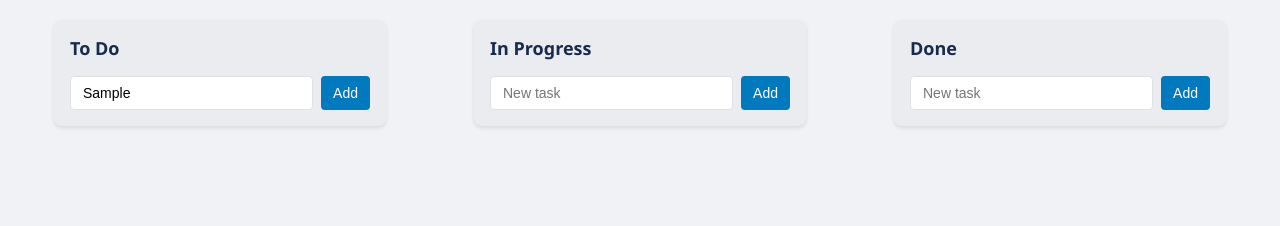
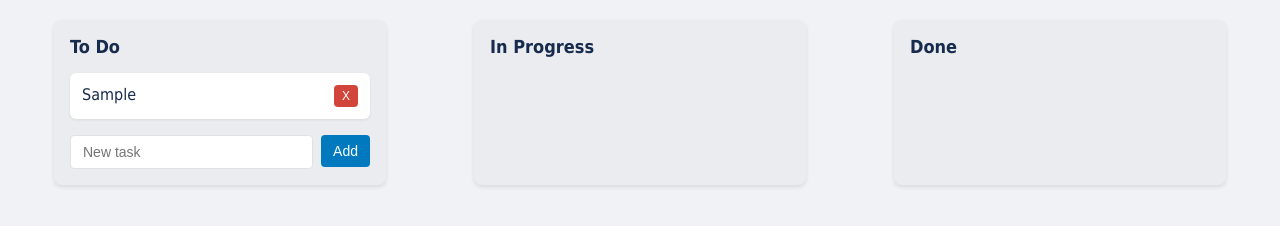
Before and after one commit to tomegavazovv/Trello-Alike, a plain HTML site: page home.html in a window 1280 px wide. Both pictures are taken after typing "Sample" into the empty fields and a click on the button "Add". Drawn offline with Linux system fonts and the light colour scheme.

Commit message:
feat: add create, delete and drag functionalities

```diff
--- a/home.html
+++ b/home.html
@@ -13,26 +13,29 @@
         <div class="tasks"></div>
         <div class="add-task">
           <input type="text" placeholder="New task" />
-          <button>Add</button>
+          <button onclick="addTask('todo')">Add</button>
         </div>
       </div>
       <div class="column" id="inprogress">
         <h2>In Progress</h2>
         <div class="tasks"></div>
-        <div class="add-task">
+        <!-- <div class="add-task">
           <input type="text" placeholder="New task" />
-          <button>Add</button>
-        </div>
+          <button onclick="addTask('inprogress')">Add</button>
+        </div> -->
       </div>
       <div class="column" id="done">
         <h2>Done</h2>
         <div class="tasks"></div>
-        <div class="add-task">
+        <!-- <div class="add-task">
           <input type="text" placeholder="New task" />
-          <button>Add</button>
-        </div>
+          <button onclick="addTask('done')">Add</button>
+        </div> -->
       </div>
     </div>
+    <script src="utils/renderTasksUtils.js"></script>
+    <script src="utils/taskUtils.js"></script>
+    <script src="utils/dragUtils.js"></script>
     <script src="script.js"></script>
   </body>
 </html>
--- a/script.js
+++ b/script.js
@@ -0,0 +1,39 @@
+let tasks = getTasks();
+init();
+
+function renderTasks() {
+  Object.entries(tasks).forEach(([column, columnTasks]) => {
+    const columnEl = getColumnElement(column);
+    clearColumnTasks(columnEl);
+
+    const taskElements = createTaskElements(column, columnTasks);
+    appendTasksToColumn(columnEl, taskElements);
+  });
+}
+
+function addTask(column) {
+  const input = getTaskInputEl(column);
+  const value = input.value;
+
+  if (isValidTaskInput(value)) {
+    tasks[column].push(value);
+    resetInput(input);
+    saveTasks();
+    renderTasks();
+  }
+}
+
+function deleteTask(event) {
+  const taskId = event.target.id.split("delete-")[1];
+  const taskIndex = taskId.split("-")[2];
+  const fromColumn = event.target.id.split("-")[1];
+
+  tasks[fromColumn].splice(taskIndex, 1);
+  saveTasks();
+  renderTasks();
+}
+
+function init() {
+  renderTasks();
+  initDragEventListeners();
+}
--- a/styling.css
+++ b/styling.css
@@ -1,5 +1,5 @@
 body {
-    font-family: 'Segoe UI';
+  font-family: Tahoma, Verdana, sans-serif;
   margin: 0;
   padding: 20px;
   background-color: #f0f2f5;
@@ -35,6 +35,9 @@ body {
   cursor: move;
   box-shadow: 0 1px 3px rgba(0, 0, 0, 0.08);
   transition: box-shadow 0.2s ease;
+  display: flex;
+  justify-content: space-between;
+  align-items: flex-start;
 }
 
 .task:hover {
@@ -45,6 +48,7 @@ body {
   margin-top: 16px;
   display: flex;
   gap: 8px;
+  align-items: flex-start;
 }
 
 .add-task input {
@@ -53,6 +57,7 @@ body {
   border: 1px solid #dfe1e6;
   border-radius: 4px;
   font-size: 14px;
+  width: 100%;
 }
 
 .add-task button {
@@ -69,3 +74,19 @@ body {
 .add-task button:hover {
   background-color: #026aa7;
 }
+
+.task .delete-btn {
+  background-color: #d1453b;
+  color: white;
+  border: none;
+  padding: 4px 8px;
+  border-radius: 4px;
+  cursor: pointer;
+  font-size: 12px;
+  transition: background-color 0.2s ease;
+  margin-left: 8px;
+}
+
+.task .delete-btn:hover {
+  background-color: #b03a2e;
+}
--- /dev/null
+++ b/utils/dragUtils.js
@@ -0,0 +1,30 @@
+function drag(event) {
+  event.dataTransfer.setData("id", event.target.id);
+}
+
+function allowDrop(event) {
+  event.preventDefault();
+}
+
+function drop(event) {
+  event.preventDefault();
+  const taskId = event.dataTransfer.getData("id");
+  const taskEl = document.getElementById(taskId);
+  const fromColumn = taskId.split("-")[0];
+  const toColumn = event.target.closest(".column").id;
+  const taskIndex = tasks[fromColumn].indexOf(taskEl.textContent);
+
+  if (fromColumn !== toColumn) {
+    const task = tasks[fromColumn].splice(taskIndex, 1)[0];
+    tasks[toColumn].push(task);
+    saveTasks();
+    renderTasks();
+  }
+}
+
+function initDragEventListeners() {
+  document.querySelectorAll(".column").forEach((column) => {
+    column.addEventListener("dragover", allowDrop);
+    column.addEventListener("drop", drop);
+  });
+}
--- /dev/null
+++ b/utils/renderTasksUtils.js
@@ -0,0 +1,52 @@
+function createTaskElements(column, tasks) {
+  return tasks.map((task, index) => _createTaskElement(column, task, index));
+}
+
+function appendTasksToColumn(columnEl, taskElements) {
+  taskElements.forEach((taskEl) => columnEl.appendChild(taskEl));
+}
+
+function getColumnElement(column) {
+  return document.getElementById(column).querySelector(".tasks");
+}
+
+function clearColumnTasks(columnEl) {
+  columnEl.innerHTML = "";
+}
+
+function _createTaskElement(column, taskText, index) {
+  const taskId = `${column}-task-${index}`
+  const taskEl = _createTaskContainerItem(taskId);
+  const taskTextEl = _createTaskTextElement(taskText);
+  const deleteBtnEl = _createDeleteButton(taskId);
+
+  taskEl.appendChild(taskTextEl);
+  taskEl.appendChild(deleteBtnEl);
+
+  taskEl.addEventListener("dragstart", drag);
+
+  return taskEl;
+}
+
+function _createTaskContainerItem(taskId){
+  const taskContainerEl = document.createElement('div')
+  taskContainerEl.className = 'task'
+  taskContainerEl.draggable = true
+  taskContainerEl.id = taskId
+  return taskContainerEl
+}
+
+function _createTaskTextElement(task) {
+  const taskText = document.createElement("span");
+  taskText.textContent = task;
+  return taskText;
+}
+
+function _createDeleteButton(taskId) {
+  const deleteBtn = document.createElement("button");
+  deleteBtn.textContent = "X";
+  deleteBtn.className = "delete-btn";
+  deleteBtn.onclick = deleteTask
+  deleteBtn.id = `delete-${taskId}`
+  return deleteBtn;
+}
--- /dev/null
+++ b/utils/taskUtils.js
@@ -0,0 +1,27 @@
+
+
+function getTaskInputEl(column) {
+  return document.getElementById(column).querySelector("input");
+}
+
+function isValidTaskInput(value) {
+  return value.trim() !== "";
+}
+
+function resetInput(input) {
+  input.value = "";
+}
+
+function saveTasks() {
+  localStorage.setItem("tasks", JSON.stringify(tasks));
+}
+
+function getTasks() {
+  return (
+    JSON.parse(localStorage.getItem("tasks")) || {
+      todo: [],
+      inprogress: [],
+      done: [],
+    }
+  );
+}
```
Lines whose indentation alone changed are shown as unchanged.
